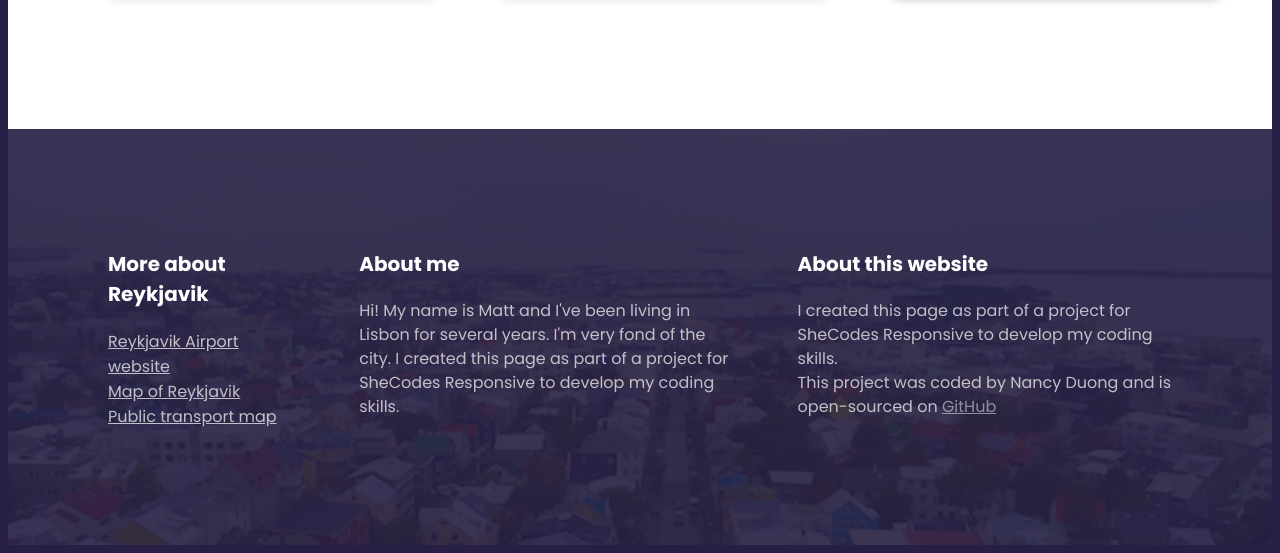
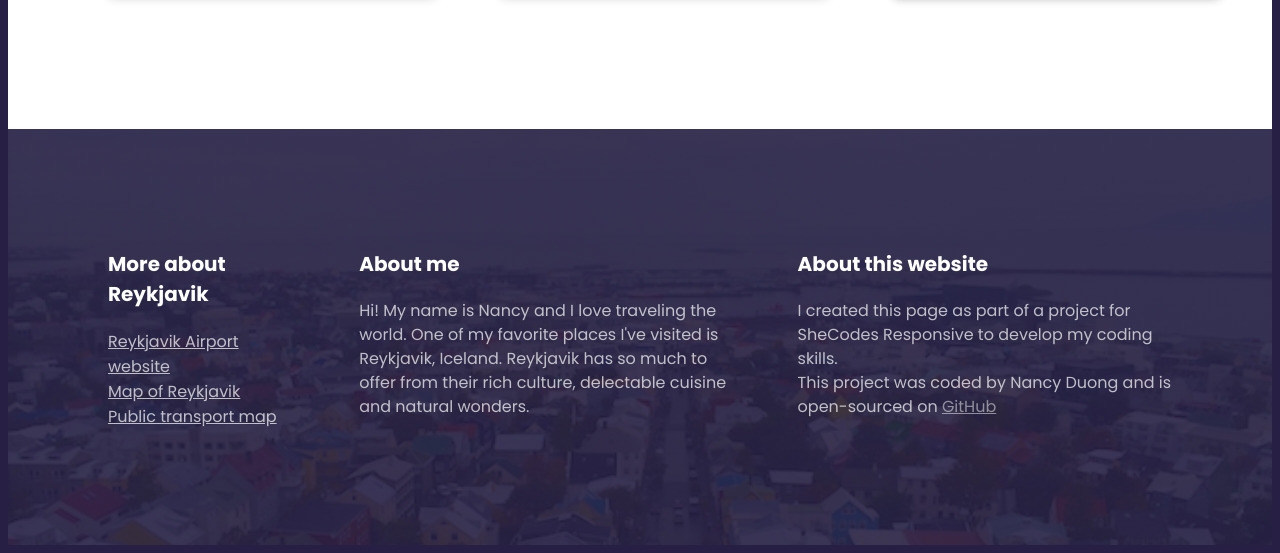
Before and after one commit to nanceed/iceland-travel-project, a plain HTML site: page index.html in a window 1280 px wide. Shown: the part 3692-4245 px from the top of the page. Drawn offline with Linux system fonts and the light colour scheme; a script that the page names is missing.

Commit message:
Updated footer

```diff
--- a/index.html
+++ b/index.html
@@ -405,8 +405,7 @@
 
       <div>
         <h3>About me</h3>
-        <p>Hi! My name is Matt and I've been living in Lisbon for several years. I'm very fond of the city. I created this page as
-        part of a project for SheCodes Responsive to develop my coding skills.
+        <p>Hi! My name is Nancy and I love traveling the world. One of my favorite places I've visited is Reykjavik, Iceland. Reykjavik has so much to offer from their rich culture, delectable cuisine and natural wonders.
         </p>
       </div>
 
```
